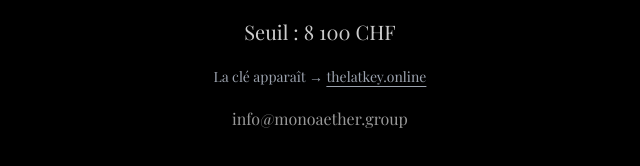
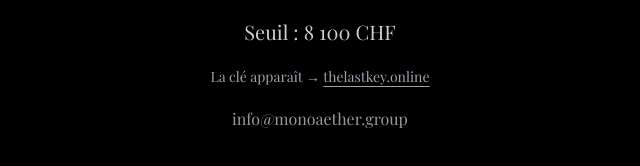
Before and after one commit to MonoaetherGroup/monoaether.group, a plain HTML site: page index.html in a window 1280 px wide. Shown: the part 390-556 px from the top of the page, 320-960 px from the left. Drawn offline with nearby package versions, Linux system fonts and the light colour scheme.

Commit message:
index.html

```diff
--- a/index.html
+++ b/index.html
@@ -75,7 +75,7 @@
         </p>
         <!-- Backlink subtil -->
         <p class="text-sm text-gray-400 mt-6">
-          La clé apparaît → <a href="https://thelatkey.online" class="underline underline-offset-4">thelatkey.online</a>
+          La clé apparaît → <a href="https://thelatkey.online" class="underline underline-offset-4">thelastkey.online</a>
         </p>
         <!-- Mail -->
         <p class="text-base opacity-60 mt-10 select-all">
```
